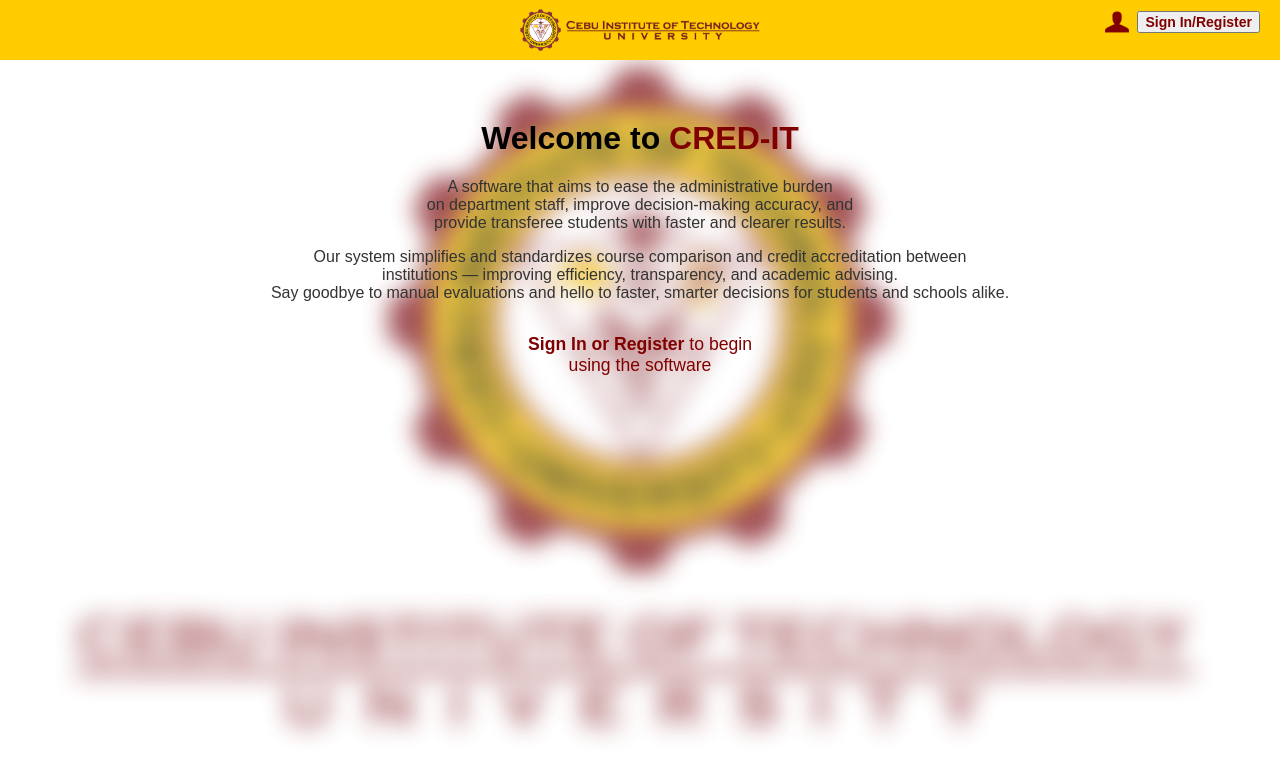
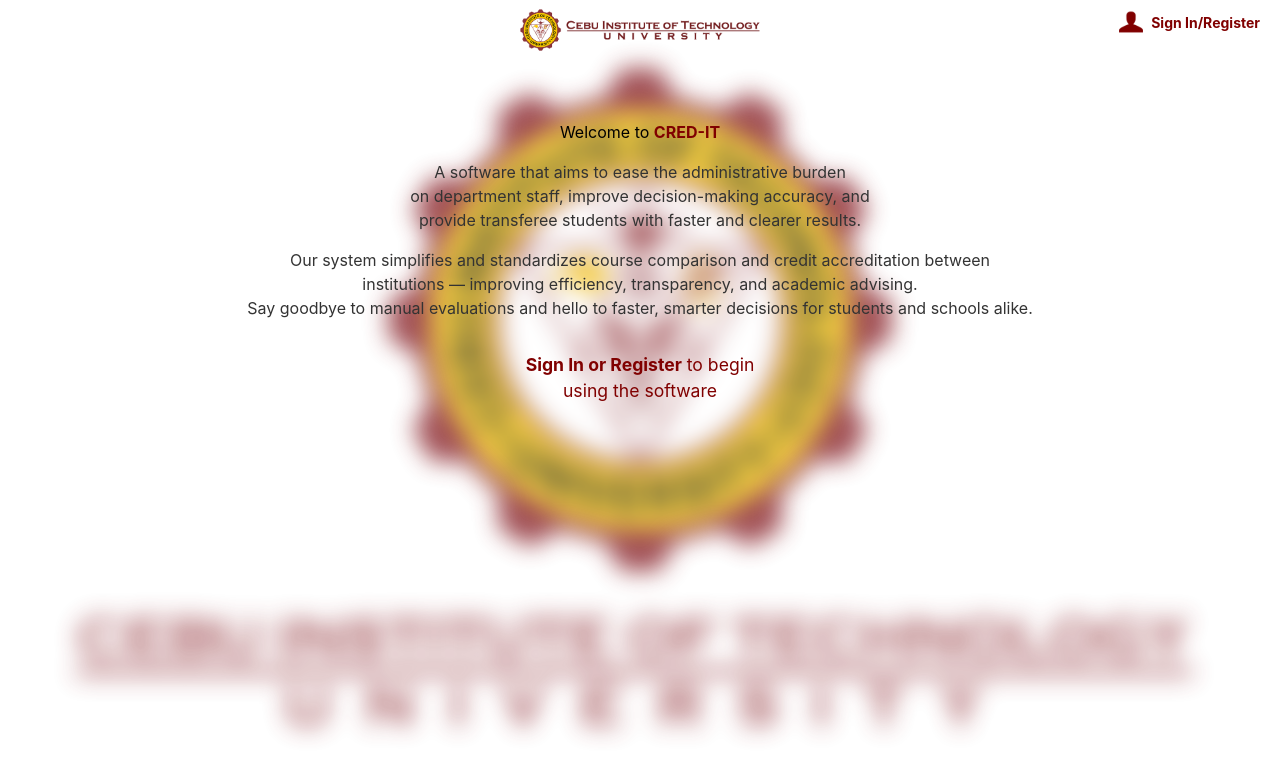
Before and after one commit to FrancisGarryNillama/Cred-It, a React (Create React App) app in the folder django_react_credit/frontend/: page / in a window 1280 px wide. Shown: the top 778 px of the page. Built offline with nearby package versions, Linux system fonts and the light colour scheme.

Commit message:
Made the app.js cleaner by separting the pages to a different folder and used tailwind for the CSS

```diff
--- a/django_react_credit/frontend/package.json
+++ b/django_react_credit/frontend/package.json
@@ -3,10 +3,13 @@
   "version": "0.1.0",
   "private": true,
   "dependencies": {
+    "@tailwindcss/postcss": "^4.1.10",
+    "@tailwindcss/vite": "^4.1.10",
     "@testing-library/dom": "^10.4.0",
     "@testing-library/jest-dom": "^6.6.3",
     "@testing-library/react": "^16.3.0",
     "@testing-library/user-event": "^13.5.0",
+    "postcss": "^8.5.6",
     "react": "^19.1.0",
     "react-dom": "^19.1.0",
     "react-scripts": "5.0.1",
@@ -35,5 +38,8 @@
       "last 1 firefox version",
       "last 1 safari version"
     ]
+  },
+  "devDependencies": {
+    "tailwindcss": "^3.4.17"
   }
 }
--- a/django_react_credit/frontend/src/App.css
+++ b/django_react_credit/frontend/src/App.css
@@ -1,4 +1,5 @@
-  body, html {
+body,
+html {
   margin: 0;
   padding: 0;
   font-family: sans-serif;
@@ -18,7 +19,7 @@
   left: 0;
   right: 0;
   bottom: 0;
-    background-image: url('./citBackground.png');
+  background-image: url("./citBackground.png");
   background-size: cover;
   background-position: center;
   filter: blur(12px); /* 8px gives a clearer blur */
@@ -27,7 +28,7 @@
 }
 
 .App::before {
-    content: '';
+  content: "";
   position: absolute;
   inset: 0;
   background-color: rgba(255, 255, 255, 0.3);
@@ -35,7 +36,7 @@
 }
 
 .navbar {
-  background-color: #FFCC00; /* CIT Yellow */
+  background-color: #ffcc00; /* CIT Yellow */
   height: 60px;
   display: flex;
   align-items: center;
--- a/django_react_credit/frontend/src/App.js
+++ b/django_react_credit/frontend/src/App.js
@@ -1,39 +1,6 @@
-import './App.css';
-
+import LandingPage from "./pages/LandingPage";
 function App() {
-  return (
-
-    <div className="App">
-      <div className="background-blur"></div>  {/* Blurred background layer */}
-
-      <header className="navbar">
-        <img src="/navbarCitLogo.png" alt="CIT Logo" className="logo" />
-        <div className="user-section">
-          <img src="/user-logo.png" alt="User" className="user-icon" />
-          <button className="sign-link">Sign In/Register</button>
-        </div>
-      </header>
-
-
-
-      <main className="main-content">
-        <h1>Welcome to <span className="highlight">CRED-IT</span></h1>
-        <p className="description">
-          A software that aims to ease the administrative burden <br />
-          on department staff, improve decision-making accuracy, and <br />
-          provide transferee students with faster and clearer results.
-        </p>
-        <p className="description">
-          Our system simplifies and standardizes course comparison and credit accreditation between <br />
-          institutions — improving efficiency, transparency, and academic advising. <br />
-          Say goodbye to manual evaluations and hello to faster, smarter decisions for students and schools alike.
-        </p>
-        <p className="description bold">
-          <strong>Sign In or Register</strong> to begin <br /> using the software
-        </p>
-      </main>
-    </div>
-  );
+  return <LandingPage />;
 }
 
 export default App;
--- /dev/null
+++ b/django_react_credit/frontend/src/pages/LandingPage.js
@@ -0,0 +1,41 @@
+function LandingPage() {
+  return (
+    <>
+      <div className="absolute inset-0 bg-[url('./citBackground.png')] bg-cover bg-center blur-[12px] opacity-[0.8] z-[-1]"></div>{" "}
+      {/* Blurred background layer */}
+      <header className="bg-color-[#FFCC00] h-[60px] flex items-center justify-center relative">
+        <img src="/navbarCitLogo.png" alt="CIT Logo" className="h-[50px]" />
+        <div className="absolute right-[20px] top-[10px] flex items-center gap-[8px]">
+          <img src="/user-logo.png" alt="User" className="h-[24px]" />
+          <button className="text-[14px] text-[#800000] font-bold">
+            Sign In/Register
+          </button>
+        </div>
+      </header>
+      <main className="text-center mt-[60px]">
+        <h1>
+          Welcome to <span className="text-[#800000] font-bold">CRED-IT</span>
+        </h1>
+        <p className="mt-[1rem] text-[#333333]">
+          A software that aims to ease the administrative burden <br />
+          on department staff, improve decision-making accuracy, and <br />
+          provide transferee students with faster and clearer results.
+        </p>
+        <p className="mt-[1rem] text-[#333333]">
+          Our system simplifies and standardizes course comparison and credit
+          accreditation between <br />
+          institutions — improving efficiency, transparency, and academic
+          advising. <br />
+          Say goodbye to manual evaluations and hello to faster, smarter
+          decisions for students and schools alike.
+        </p>
+        <p className="mt-[2rem] text-[#800000] text-[1.1rem]">
+          <strong>Sign In or Register</strong> to begin <br /> using the
+          software
+        </p>
+      </main>
+    </>
+  );
+}
+
+export default LandingPage;
--- /dev/null
+++ b/django_react_credit/frontend/src/pages/LoginPage.js
@@ -0,0 +1,3 @@
+function LoginPage() {}
+
+export default LoginPage;
--- /dev/null
+++ b/django_react_credit/frontend/tailwind.config.js
@@ -0,0 +1,8 @@
+/** @type {import('tailwindcss').Config} */
+module.exports = {
+  content: ["./src/**/*.{js,jsx,ts,tsx}"],
+  theme: {
+    extend: {},
+  },
+  plugins: [],
+};
```
Also changed, not shown: django_react_credit/frontend/src/index.css (+6 -3 lines), django_react_credit/frontend/src/pages/RegisterPage.js (added), 1 other file (tests, documents, lock files or other folders). Lines whose indentation alone changed are shown as unchanged.
